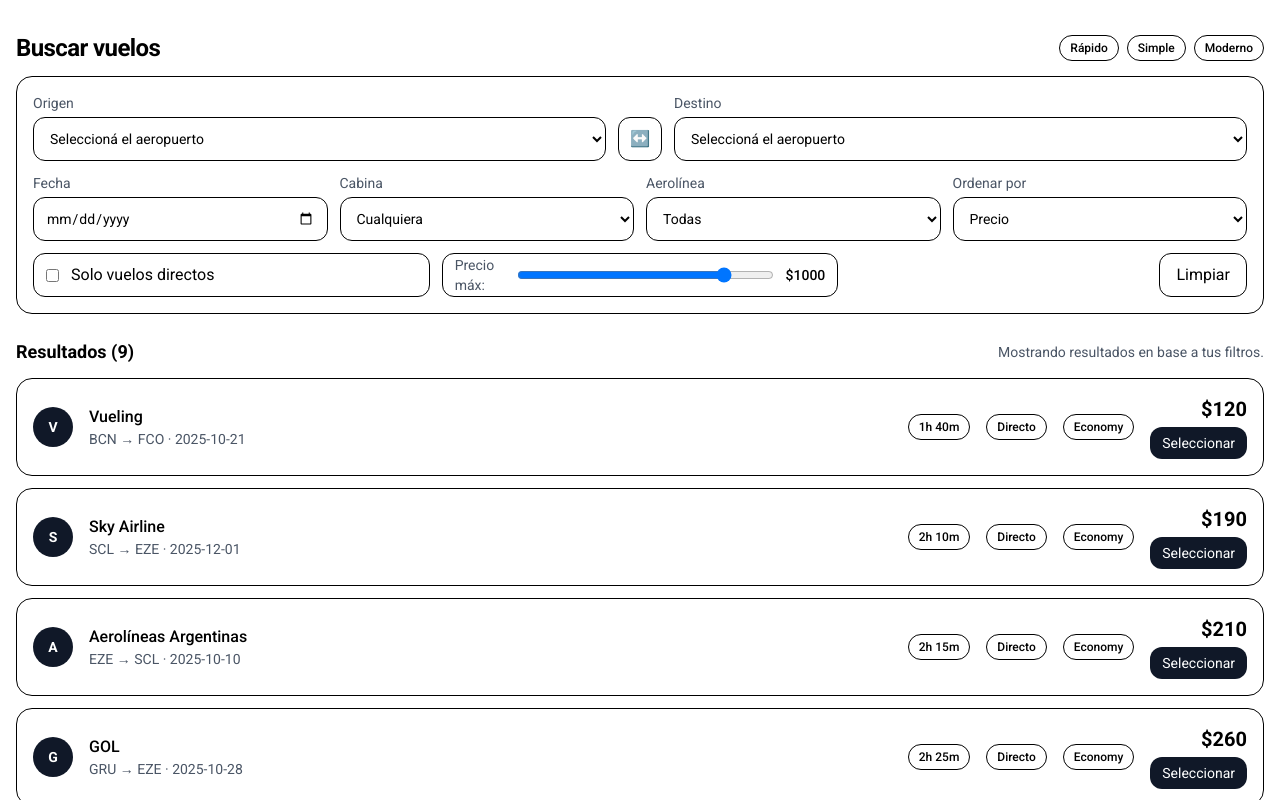
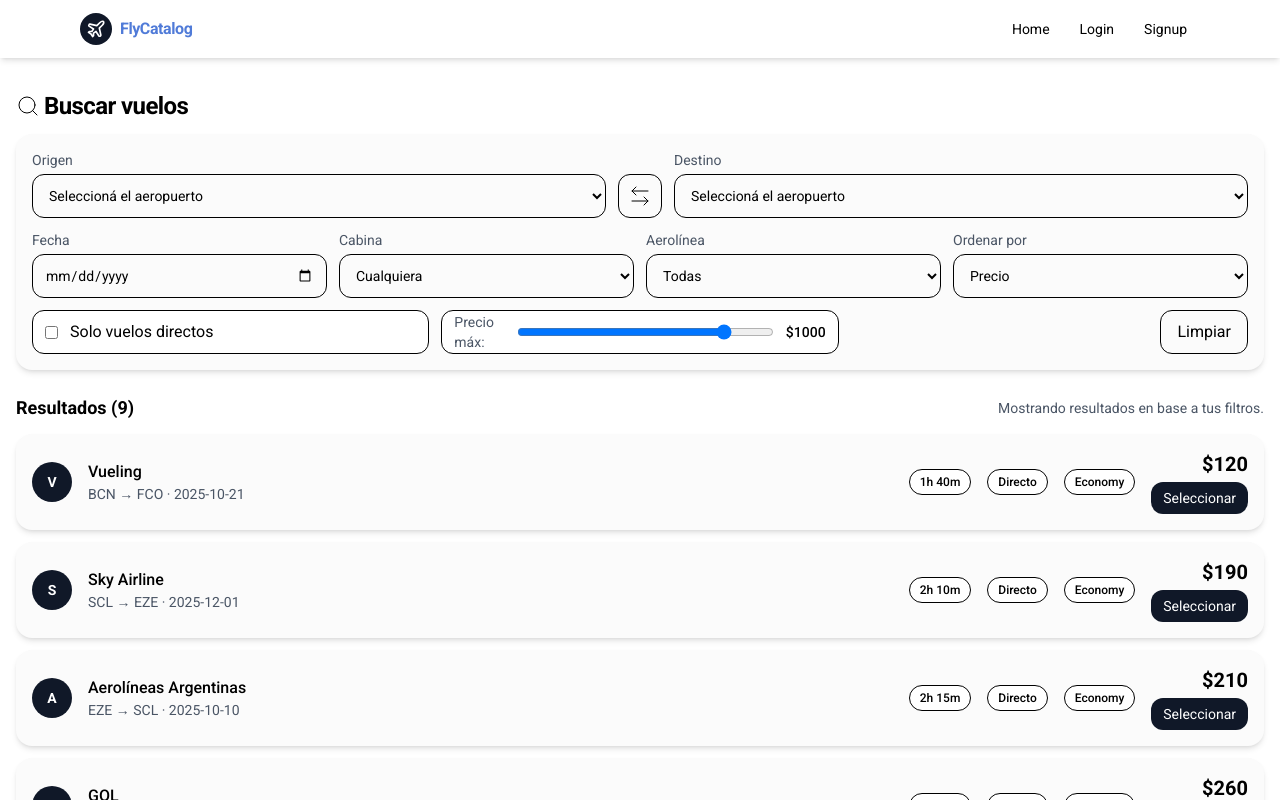
Before and after one commit to luchicapello/CatalogoVuelos, a React (Vite) app: page / in a window 1280 px wide. Shown: the top 800 px of the page. Built offline with nearby package versions, Linux system fonts and the light colour scheme.

Commit message:
design fixes

```diff
--- a/package.json
+++ b/package.json
@@ -11,6 +11,7 @@
   },
   "dependencies": {
     "@tailwindcss/vite": "^4.1.12",
+    "lucide-react": "^0.542.0",
     "react": "^19.1.1",
     "react-dom": "^19.1.1",
     "react-router-dom": "^7.8.2",
--- a/src/components/Navbar.jsx
+++ b/src/components/Navbar.jsx
@@ -1,12 +1,18 @@
+import { Plane } from "lucide-react";
+
 export default function Navbar({ current, setCurrent }) {
   return (
-    <header className="sticky top-0 z-30 backdrop-blur bg-white/70 border-b">
+    <header className="sticky top-0 z-30 backdrop-blur bg-white/70 shadow-md font-sans">
       <div className="max-w-6xl mx-auto px-4 py-3 flex items-center justify-between">
         <div className="flex items-center gap-2">
           <span className="inline-flex h-8 w-8 items-center justify-center rounded-2xl bg-gray-900 text-white font-bold">
-            ✈️
+            <Plane
+                className="size-5"
+            />
           </span>
-          <span className="font-semibold tracking-tight">FlyCatalog</span>
+          <span className="text-primary font-semibold tracking-tight">
+            FlyCatalog
+          </span>
         </div>
         <nav className="flex items-center gap-1 text-sm">
           {[
@@ -17,10 +23,10 @@
             <button
               key={t.key}
               onClick={() => setCurrent(t.key)}
-              className={`px-3 py-1.5 rounded-xl transition border ${
+              className={`px-3 py-1.5 rounded-xl transition border cursor-pointer ${
                 current === t.key
                   ? "bg-gray-900 text-white border-gray-900"
-                  : "hover:bg-gray-100 border-transparent"
+                  : "hover:bg-primary/20 border-transparent"
               }`}
             >
               {t.label}
--- a/src/index.css
+++ b/src/index.css
@@ -2,4 +2,8 @@
 
 @theme {
   --font-sans: "Roboto", ui-sans-serif, system-ui, sans-serif;
+
+  --color-primary: #507bd8;
+  --color-dark: #222222;
+  --color-light: #ffffff;
 }
--- a/src/pages/Home.jsx
+++ b/src/pages/Home.jsx
@@ -1,7 +1,9 @@
 import { useState, useMemo } from "react";
-import Pill from '../components/Pill'
-import Field from '../components/Field'
-import SelectAirport from '../components/SelectAirport'
+import Pill from "../components/Pill";
+import Field from "../components/Field";
+import SelectAirport from "../components/SelectAirport";
+import Navbar from "../components/Navbar";
+import { ArrowLeftRight, Search } from "lucide-react";
 
 const SAMPLE_FLIGHTS = [
   {
@@ -175,20 +177,17 @@
   }
 
   return (
-    <main className=" mx-auto px-4 py-8">
+    <>
+      <Navbar />
+      <main className=" mx-auto px-4 py-8 font-sans">
         <section className="mb-6">
           <div className="flex items-center justify-between mb-3">
-          <h1 className="text-2xl font-semibold tracking-tight">
-            Buscar vuelos
+            <h1 className="text-2xl font-semibold tracking-tight flex justify-center items-center">
+              <Search className="inline-block mr-1" strokeWidth={1} /> Buscar vuelos
             </h1>
-          <div className="flex gap-2">
-            <Pill>Rápido</Pill>
-            <Pill>Simple</Pill>
-            <Pill>Moderno</Pill>
-          </div>
           </div>
 
-        <div className="grid md:grid-cols-[1fr_auto_1fr] gap-3 items-end bg-white border rounded-2xl p-4">
+          <div className="grid md:grid-cols-[1fr_auto_1fr] gap-3 items-end bg-[#fbfbfb] rounded-2xl p-4 shadow-md">
             <Field label="Origen">
               <SelectAirport
                 value={query.from}
@@ -200,10 +199,10 @@
             <div className="flex justify-center pb-2 md:pb-0">
               <button
                 onClick={swap}
-              className="h-11 w-11 rounded-xl border flex items-center justify-center hover:bg-gray-50"
+                className="h-11 w-11 rounded-xl border flex items-center justify-center hover:bg-primary/20 cursor-pointer transition"
                 title="Invertir"
               >
-              ↔️
+                <ArrowLeftRight strokeWidth={1} />
               </button>
             </div>
 
@@ -290,7 +289,10 @@
                   step="10"
                   value={query.maxPrice}
                   onChange={(e) =>
-                  setQuery((q) => ({ ...q, maxPrice: Number(e.target.value) }))
+                    setQuery((q) => ({
+                      ...q,
+                      maxPrice: Number(e.target.value),
+                    }))
                   }
                   className="w-full"
                 />
@@ -299,7 +301,7 @@
               <div className="flex items-center justify-end">
                 <button
                   onClick={clearAll}
-                className="px-4 h-11 rounded-xl border hover:bg-gray-50"
+                  className="px-4 h-11 rounded-xl border hover:bg-primary/20 cursor-pointer transition"
                 >
                   Limpiar
                 </button>
@@ -322,7 +324,7 @@
             {results.map((f) => (
               <li
                 key={f.id}
-              className="border rounded-2xl p-4 bg-white flex flex-col md:flex-row md:items-center md:justify-between gap-3"
+                className="rounded-2xl p-4 bg-[#fbfbfb] flex flex-col md:flex-row md:items-center md:justify-between gap-3 shadow-md"
               >
                 <div className="flex items-center gap-4">
                   <div className="h-10 w-10 rounded-full bg-gray-900 text-white flex items-center justify-center text-sm font-semibold">
@@ -356,5 +358,6 @@
           </ul>
         </section>
       </main>
+    </>
   );
 }
```
Also changed, not shown: 1 other file (tests, documents, lock files or other folders). Lines whose indentation alone changed are shown as unchanged.
